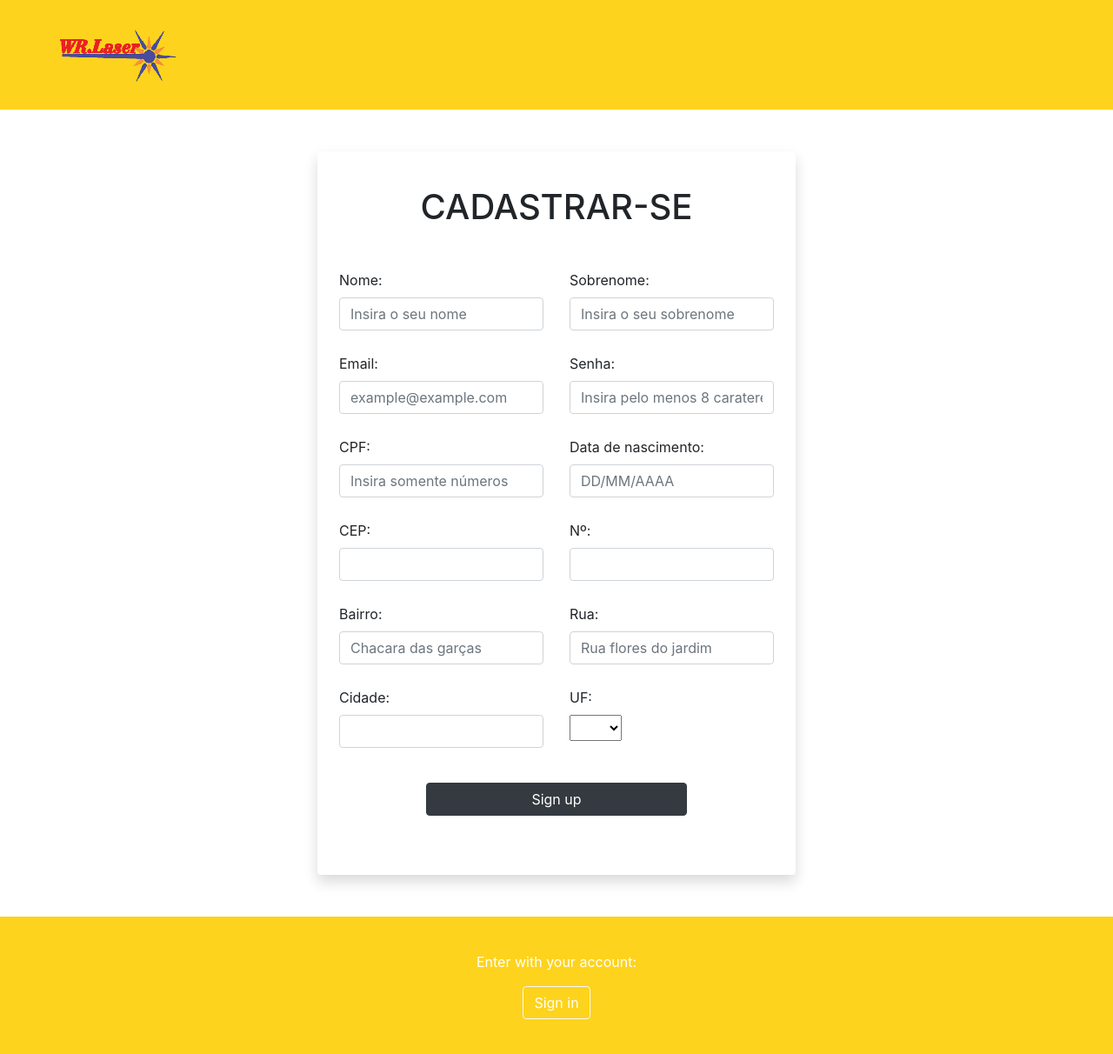
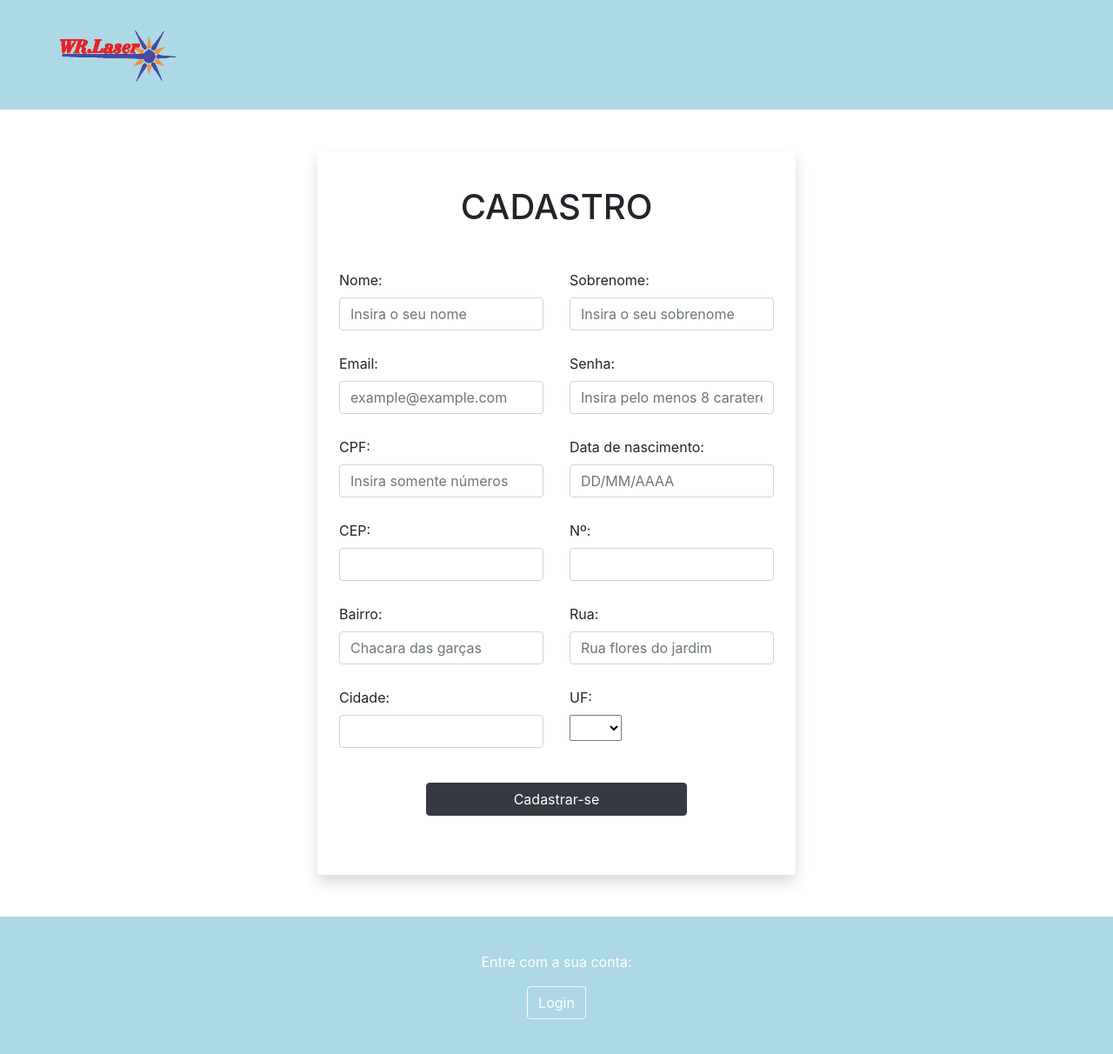
Before and after one commit to AllanAbranches/WR.LASER-SITE, a PHP site: page /cadastroCliente.php in a window 1280 px wide. Shown: the whole page at 87% size. Run offline with PHP 8.4, Linux system fonts and the light colour scheme; lists and menus that the app fills with data are empty.

Commit message:
Design
Ajuste nas cores

```diff
--- a/wr-lazer/cadastroCliente.php
+++ b/wr-lazer/cadastroCliente.php
@@ -19,7 +19,7 @@
     </head>
     <body>
         <!-- Navigation -->
-  <nav class="navbar navbar-expand-lg navbar-light" style="background-color: #FDD31D;">
+  <nav class="navbar navbar-expand-lg navbar-light" style="background-color: #ADD8E6;">
     <div class="container">
       <a class="navbar-brand" href="index.php"><img src="./img/logo.png" width="200px" height="100px" style=" image-rendering: pixelated;"  ></a>
       <button class="navbar-toggler" type="button" data-bs-toggle="collapse" data-bs-target="#navbarResponsive" aria-controls="navbarResponsive" aria-expanded="false" aria-label="Toggle navigation">
@@ -32,7 +32,7 @@
     <div class="shadow p-3 mb-5 bg-white rounded" style=" width: 550px; ">
             <div style="width: 500px; height: 800px;" ><br>
                 <div class="fs-2 mb-3">
-                        <h1>CADASTRAR-SE</h1><br>
+                        <h1>CADASTRO</h1><br>
                 </div>
                 <form class="row g-3" >
                     <div class="col-md-6">
@@ -69,7 +69,7 @@
                     <br><br><br><br>
                     <div class="col-md-6">
                         <label for="inputNumberHouse" class="form-label">Nº:</label>
-                        <input name="cep" type="text" class="form-control" id="numero_end_cliente" placeholder="">
+                        <input name="numero_end_cliente" type="text" class="form-control" id="numero_end_cliente" placeholder="">
                     </div>
                     <div class="col-md-6">
                         <label for="inputDistrict" class="form-label">Bairro:</label>
@@ -92,7 +92,7 @@
                         </select><br><br><br>
                     </div>
                     <div class="col-12">
-                        <button style="width: 300px;" name="btn_cadastrar" type="submit" class="btn btn-dark btn-block">Sign up</button><br><br>
+                        <button style="width: 300px;" name="btn_cadastrar" type="submit" class="btn btn-dark btn-block">Cadastrar-se</button><br><br>
                     </div>
                 </form>
                 <a href="listarFuncionario.php?pagina=1"></a>
@@ -101,15 +101,15 @@
     </div>
     <section class="">
   <!-- Footer -->
-  <footer class="text-center text-white bg-secondary">
+  <footer class="text-center text-white" style="background-color: #ADD8E6;" >
     <!-- Grid container -->
-    <div class="container p-4 pb-0"  style="background-color: #FDD31D;">
+    <div class="container p-4 pb-0"  >
       <!-- Section: CTA -->
       <section class="">
         <p class="d-flex justify-content-center align-items-center">
-          <span class="me-3"><p></p> Enter with your account: <p></p></span>
+          <span class="me-3"><p></p> Entre com a sua conta: <p></p></span>
           <button type="button" class="btn btn-outline-light btn-rounded">
-            <a style="color: white;" href="login.php">Sign in</a>
+            <a style="color: white;" href="login.php">Login</a>
           </button>
         </p>
       </section>
--- a/wr-lazer/conexao.php
+++ b/wr-lazer/conexao.php
@@ -1,7 +1,7 @@
 <?php
 $localhost = "localhost";
 $username = "root";
-$password = "";
+$password = "root";
 $database = "bd_wrlazer";
 
 $conexao = mysqli_connect($localhost,$username,$password,$database);
--- a/wr-lazer/login.php
+++ b/wr-lazer/login.php
@@ -11,7 +11,7 @@
     </head>
 <body>
     <!-- Navigation -->
-    <nav class="navbar navbar-expand-lg navbar-light"  style="background-color: #FDD31D;" >
+    <nav class="navbar navbar-expand-lg navbar-light"  style="background-color: #ADD8E6;" >
       <div class="container">
         <a class="navbar-brand" href="index.php"><img src="./img/logo.png" width="200px" height="100px" style=" image-rendering: pixelated;"  ></a>
         <button class="navbar-toggler" type="button" data-bs-toggle="collapse" data-bs-target="#navbarResponsive" aria-controls="navbarResponsive" aria-expanded="false" aria-label="Toggle navigation">
@@ -56,7 +56,7 @@
 
     <section class="" >
   <!-- Footer -->
-  <footer class="text-center text-white" style="background-color: #FDD31D;" >
+  <footer class="text-center text-white" style="background-color: #ADD8E6;" >
     <!-- Grid container -->
     <div class="container p-4 pb-0">
       <!-- Section: CTA -->
```
Also changed, not shown: wr-lazer/carrinho.php (+9 -4 lines), wr-lazer/index.php (+29 -4 lines).
